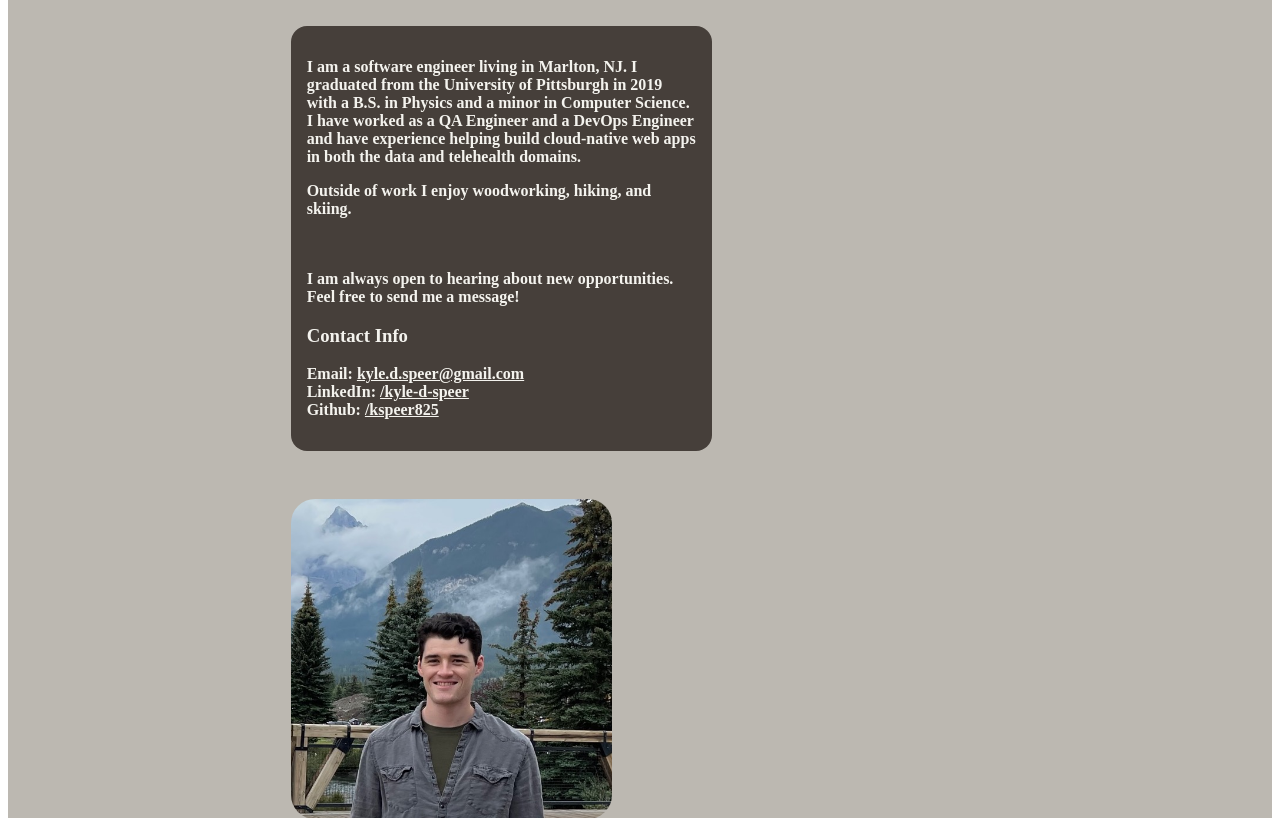
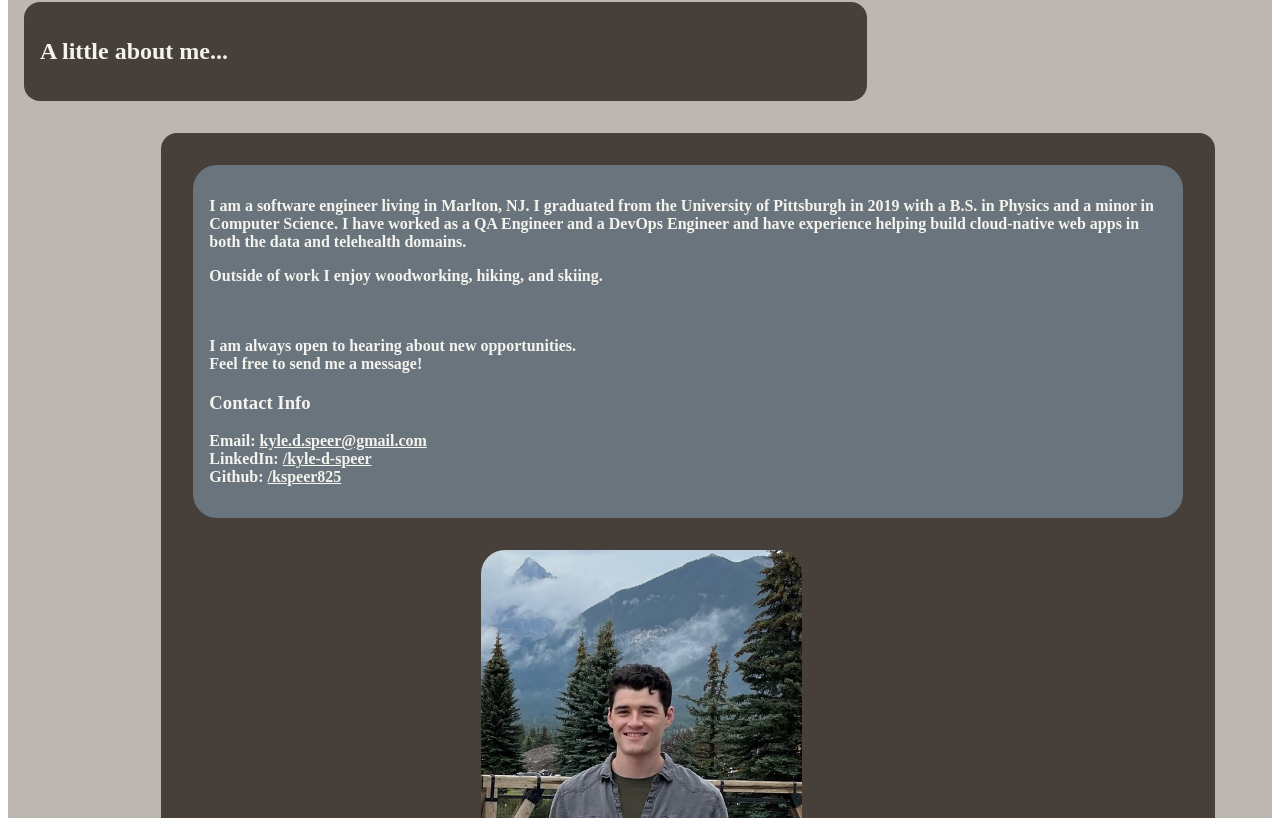
Before and after one commit to kspeer825/portfolio, a React (Create React App) app in the folder projects/website/speerportfolio/: page /about in a window 1280 px wide. Shown: the part 502-1320 px from the top of the page. Built offline with nearby package versions, Linux system fonts and the light colour scheme; the HTML template or start-up script is replaced by a standard one.

Commit message:
cleaning it up a bit

```diff
--- a/projects/website/speerportfolio/src/App.css
+++ b/projects/website/speerportfolio/src/App.css
@@ -4,7 +4,10 @@
 
 .App-photo {
     display: flex;
-    height: 40vmin;
+    height: auto;
+    width: auto;
+    min-height: 10vh;
+    max-height: 40vh;
     pointer-events: none;
     border-radius: 24px;
 }
--- a/projects/website/speerportfolio/src/components/Box.module.scss
+++ b/projects/website/speerportfolio/src/components/Box.module.scss
@@ -37,4 +37,9 @@
 	color: #F4F3EE;
 	background-color: #BCB8B1;
     }
+
+    &_transparent {
+	color: #F4F3EE;
+	background: rgba(0,0,0,0.5);
+    }
 }
--- a/projects/website/speerportfolio/src/components/Box.tsx
+++ b/projects/website/speerportfolio/src/components/Box.tsx
@@ -5,7 +5,7 @@ import cn from 'classnames'
 const Box: FunctionComponent<{
   children: ReactNode;
   corners?: 'round' | 'rounder' | 'roundest';
-  color?: 'gray' | 'blue' | 'dark_gray' | 'light_gray';
+  color?: 'gray' | 'blue' | 'dark_gray' | 'light_gray' | 'transparent';
 }> = ({ children, corners, color }) => {
   const classNames = cn({
     [styles.Box_normal]: true,
--- a/projects/website/speerportfolio/src/components/Grid.module.scss
+++ b/projects/website/speerportfolio/src/components/Grid.module.scss
@@ -4,6 +4,13 @@
 	flex-wrap: wrap;
 	background-color: #BCB8B1;
     }
+
+    &_container_gray {
+	display: flex;
+	flex-wrap: wrap;
+	background-color: #463F3A;
+    }
+
 
     &_item {
 	display: block;
@@ -27,4 +34,5 @@
     &_spacing_lg > &_item {
 	padding: 24px;
     }
+
 }
--- a/projects/website/speerportfolio/src/components/Grid.tsx
+++ b/projects/website/speerportfolio/src/components/Grid.tsx
@@ -5,12 +5,14 @@ import cn from 'classnames'
 const Grid: FunctionComponent<{
   children?: ReactNode;
   container?: boolean;
+  container_gray?: boolean;
   item?: boolean;
   cols?: 1 | 2 | 3 | 4 | 5 | 6 | 7 | 8 | 9 | 10 | 11 | 12;
   spacing?: 'sm' | 'md' | 'lg';
-}> = ({ children, container, item, cols, spacing }) => {
+}> = ({ children, container, container_gray, item, cols, spacing }) => {
   const classNames = cn({
     [styles.Grid_container]: container,
+    [styles.Grid_container_gray]: container_gray,
     [styles.Grid_item]: item,
     [styles[`Grid_cols_${cols}`]]: cols,
     [styles[`Grid_spacing_${spacing}`]]: spacing
--- a/projects/website/speerportfolio/src/pages/AboutMe.tsx
+++ b/projects/website/speerportfolio/src/pages/AboutMe.tsx
@@ -18,32 +18,46 @@ function AboutMe() {
       <NavBar />
 
       <Grid container spacing="md">
-        <Grid item cols={2} />
         <Grid item cols={8}>
-          <Grid container spacing="lg">
-            <Grid item cols={6}>
-              <Box color='dark_gray' corners='rounder'>
+          <Box color="dark_gray" corners="rounder">
+            <h2> A little about me... </h2>
+          </Box>
+        </Grid>
+      </Grid>
+
+      <Grid container spacing="md">
+        <Grid item cols={1} />
+
+        <Grid item cols={10}>
+          <Box color="dark_gray" corners="rounder">
+            <Grid container_gray spacing="md" >
+              <Grid item cols={12}>
+                <Box color="blue" corners="roundest">
                   <AboutContent />
                   <ContactContent />
                 </Box>
               </Grid>
+            </Grid>
+            <Grid container_gray spacing="md" >
+              <Grid item cols={3} />
               <Grid item cols={6}>
                 <img src={photo} className="App-photo" alt="Headshot" />
               </Grid>
             </Grid>
+          </Box>
         </Grid>
-        <Grid item cols={2} />
-      </Grid>
+
+      </Grid >
 
       <Grid container spacing="lg">
         <Grid item cols={2} />
         <Grid item cols={8}>
-          <Box color='light_gray' corners='round'>
+          <Box color="light_gray" corners="round">
           </Box>
         </Grid>
       </Grid>
 
-    </div>
+    </div >
   );
 }
 
--- a/projects/website/speerportfolio/src/pages/HomePage.tsx
+++ b/projects/website/speerportfolio/src/pages/HomePage.tsx
@@ -31,7 +31,7 @@ function HomePage() {
             <Grid item cols={6}>
               <Box color='blue' corners='roundest'>
                 <h2> Cloud Infrastructure </h2>
-                <p> AWS, Docker, Terraform, Go </p>
+                <p> AWS, Docker, Terraform </p>
               </Box>
             </Grid>
             <Grid item cols={6}>
--- a/projects/website/speerportfolio/src/pages/Projects.tsx
+++ b/projects/website/speerportfolio/src/pages/Projects.tsx
@@ -12,10 +12,9 @@ function Projects() {
     <div className="App">
       <Header />
       <NavBar />
-
-      <Grid container spacing="lg">
-        <Grid item cols={12}>
-          <Box color='light_gray' corners='round'>
+      <Grid container spacing="md">
+        <Grid item cols={8}>
+          <Box color='dark_gray' corners='rounder'>
             <h2 >
               * * * * * * * * * * * * * * * * * * * * * * * * * * * * * * *<br />
               This page is a WIP. Please check back soon!<br />
```
Lines whose indentation alone changed are shown as unchanged.
